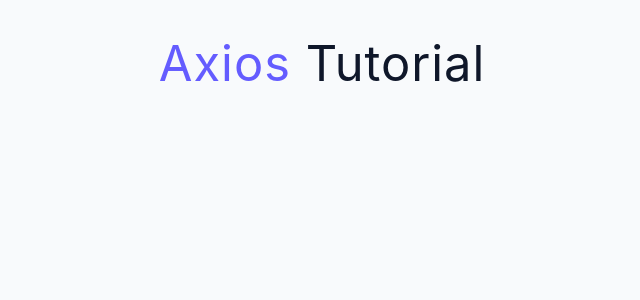
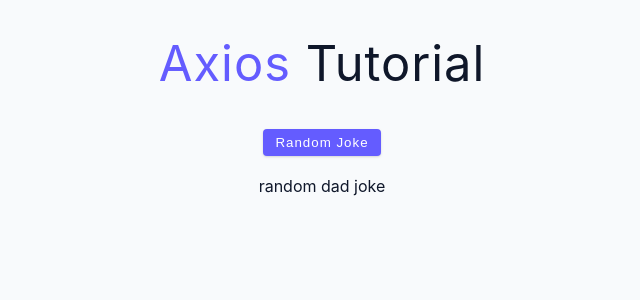
Before and after one commit to aljorgevi/axios-app, a React (Create React App) app: page / in a window 1280 px wide. Shown: the top 300 px of the page, without its empty margins (318-958 px from the left). Built offline with nearby package versions, Linux system fonts and the light colour scheme.

Commit message:
add get and post

```diff
--- a/package.json
+++ b/package.json
@@ -6,6 +6,7 @@
     "@testing-library/jest-dom": "^5.16.4",
     "@testing-library/react": "^13.2.0",
     "@testing-library/user-event": "^13.5.0",
+    "axios": "^0.27.2",
     "react": "^18.1.0",
     "react-dom": "^18.1.0",
     "react-scripts": "5.0.1",
--- a/src/App.js
+++ b/src/App.js
@@ -1,8 +1,11 @@
 import Title from './components/Title'
+import Setup from './examples/2-headers'
+
 function App() {
   return (
     <main>
       <Title />
+      <Setup />
     </main>
   )
 }
--- a/src/examples/2-headers.js
+++ b/src/examples/2-headers.js
@@ -1,15 +1,26 @@
-import { useState } from 'react';
-import axios from 'axios';
+import { useState } from 'react'
+import axios from 'axios'
 
-const url = 'https://icanhazdadjoke.com/';
+const url = 'https://icanhazdadjoke.com/'
 // Accept : 'application/json'
 
 const Headers = () => {
-  const [joke, setJoke] = useState('random dad joke');
+  const [joke, setJoke] = useState('random dad joke')
 
   const fetchDadJoke = async () => {
-    console.log('fetch dad joke');
-  };
+    try {
+      const {
+        data: { joke }
+      } = await axios(url, {
+        headers: {
+          Accept: 'application/json'
+        }
+      })
+      setJoke(joke)
+    } catch (error) {
+      console.error(error.response)
+    }
+  }
 
   return (
     <section className='section text-center'>
@@ -18,6 +29,6 @@ const Headers = () => {
       </button>
       <p className='dad-joke'>{joke}</p>
     </section>
-  );
-};
-export default Headers;
+  )
+}
+export default Headers
```
Also changed, not shown: src/examples/1-first-request.js (+18 -7 lines), 2 other files (tests, documents, lock files or other folders).
